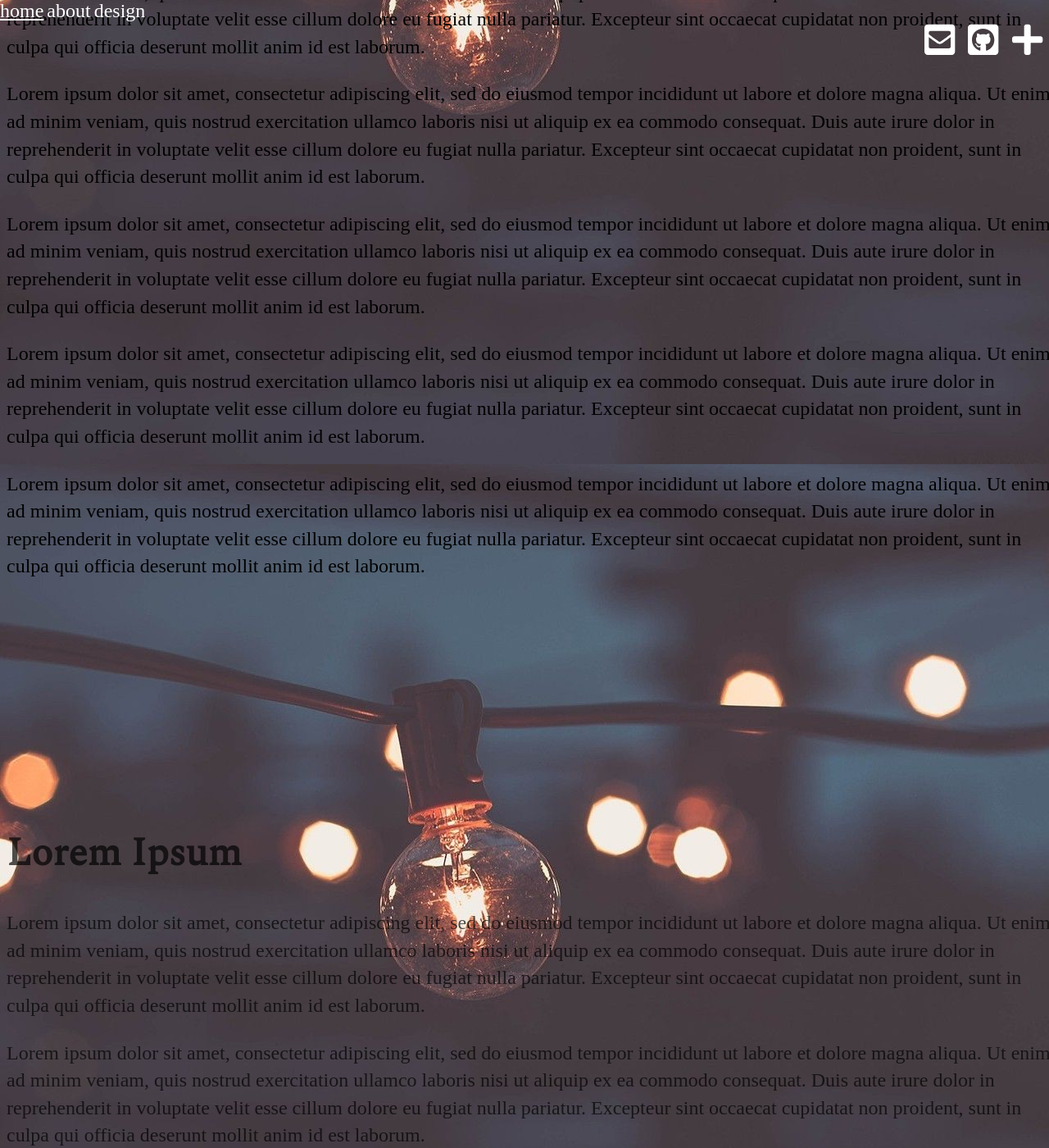
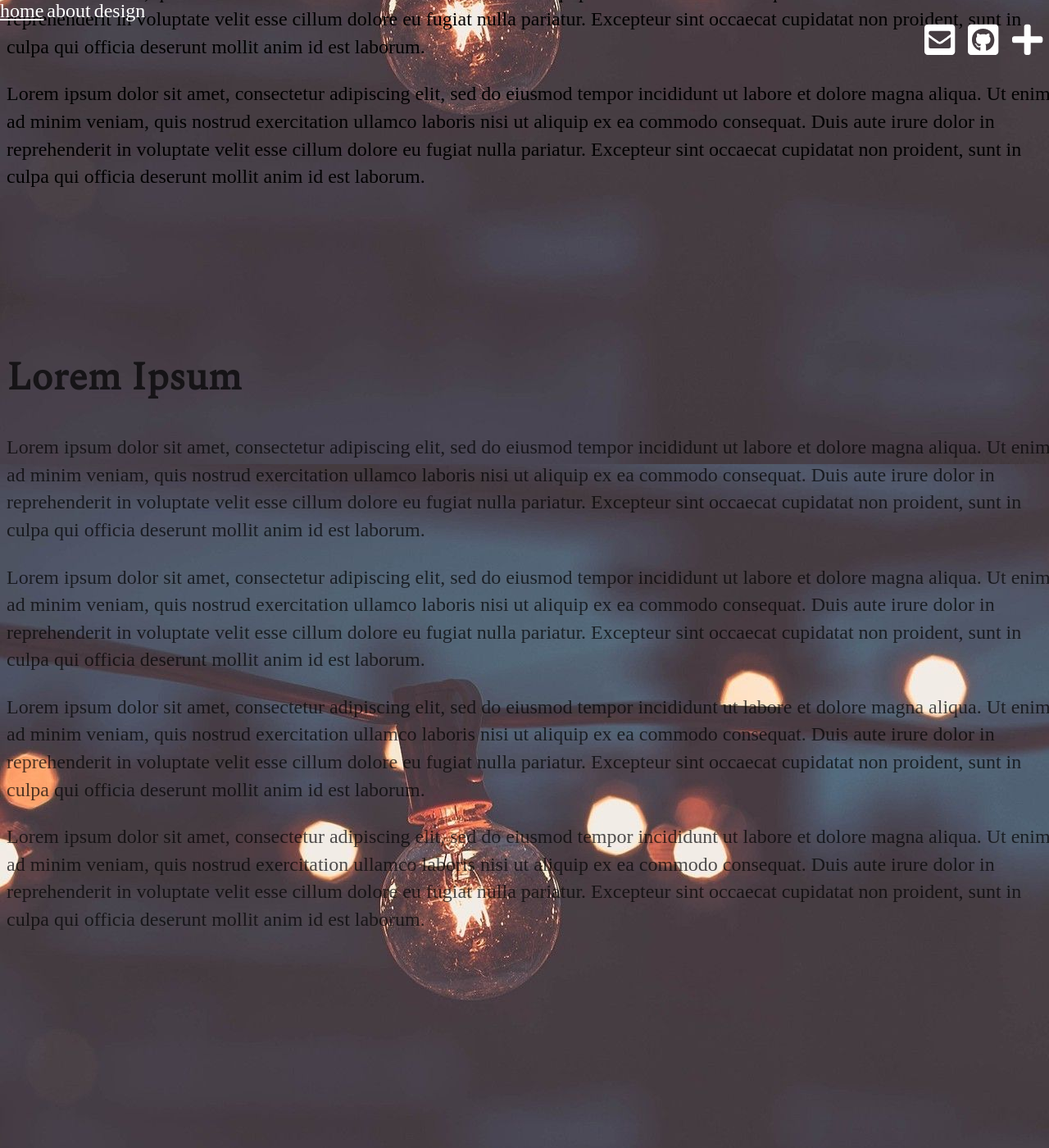
Before and after one commit to caIcutec/caIcutec.github.io, a Jekyll site: the page built from index.html, in a window 1280 px wide and 1400 px high, scrolled down 514 px. Shown: the whole window at 82% size. Built offline with Jekyll 4.4.1, drawn with Linux system fonts in a browser that asks for light colours; nearby versions of some CDN libraries; some of the changed text lies outside the part shown.

Commit message:
Update index.html

```diff
--- a/index.html
+++ b/index.html
@@ -8,7 +8,4 @@
 	<p> Lorem ipsum dolor sit amet, consectetur adipiscing elit, sed do eiusmod tempor incididunt ut labore et dolore magna aliqua. Ut enim ad minim veniam, quis nostrud exercitation ullamco laboris nisi ut aliquip ex ea commodo consequat. Duis aute irure dolor in reprehenderit in voluptate velit esse cillum dolore eu fugiat nulla pariatur. Excepteur sint occaecat cupidatat non proident, sunt in culpa qui officia deserunt mollit anim id est laborum.</p>
 	<p> Lorem ipsum dolor sit amet, consectetur adipiscing elit, sed do eiusmod tempor incididunt ut labore et dolore magna aliqua. Ut enim ad minim veniam, quis nostrud exercitation ullamco laboris nisi ut aliquip ex ea commodo consequat. Duis aute irure dolor in reprehenderit in voluptate velit esse cillum dolore eu fugiat nulla pariatur. Excepteur sint occaecat cupidatat non proident, sunt in culpa qui officia deserunt mollit anim id est laborum.</p>
 	<p> Lorem ipsum dolor sit amet, consectetur adipiscing elit, sed do eiusmod tempor incididunt ut labore et dolore magna aliqua. Ut enim ad minim veniam, quis nostrud exercitation ullamco laboris nisi ut aliquip ex ea commodo consequat. Duis aute irure dolor in reprehenderit in voluptate velit esse cillum dolore eu fugiat nulla pariatur. Excepteur sint occaecat cupidatat non proident, sunt in culpa qui officia deserunt mollit anim id est laborum.</p>
-	<p> Lorem ipsum dolor sit amet, consectetur adipiscing elit, sed do eiusmod tempor incididunt ut labore et dolore magna aliqua. Ut enim ad minim veniam, quis nostrud exercitation ullamco laboris nisi ut aliquip ex ea commodo consequat. Duis aute irure dolor in reprehenderit in voluptate velit esse cillum dolore eu fugiat nulla pariatur. Excepteur sint occaecat cupidatat non proident, sunt in culpa qui officia deserunt mollit anim id est laborum.</p>
-	<p> Lorem ipsum dolor sit amet, consectetur adipiscing elit, sed do eiusmod tempor incididunt ut labore et dolore magna aliqua. Ut enim ad minim veniam, quis nostrud exercitation ullamco laboris nisi ut aliquip ex ea commodo consequat. Duis aute irure dolor in reprehenderit in voluptate velit esse cillum dolore eu fugiat nulla pariatur. Excepteur sint occaecat cupidatat non proident, sunt in culpa qui officia deserunt mollit anim id est laborum.</p>
-	<p> Lorem ipsum dolor sit amet, consectetur adipiscing elit, sed do eiusmod tempor incididunt ut labore et dolore magna aliqua. Ut enim ad minim veniam, quis nostrud exercitation ullamco laboris nisi ut aliquip ex ea commodo consequat. Duis aute irure dolor in reprehenderit in voluptate velit esse cillum dolore eu fugiat nulla pariatur. Excepteur sint occaecat cupidatat non proident, sunt in culpa qui officia deserunt mollit anim id est laborum.</p>
 </div>
```
